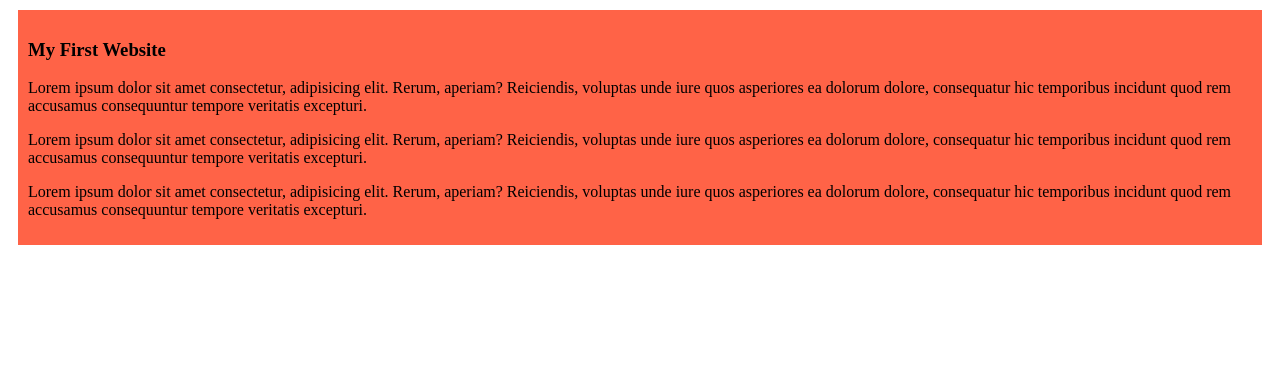
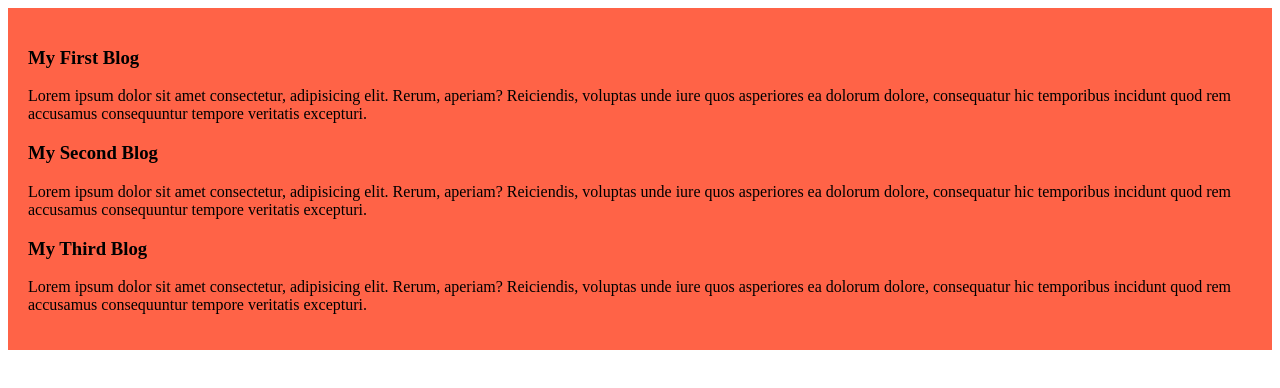
Before and after one commit to razaulkarim2410/my-first-github-repo, a plain HTML site: page index.html in a window 1280 px wide. Drawn offline with Linux system fonts and the light colour scheme.

Commit message:
added the second and third blog

```diff
--- a/index.html
+++ b/index.html
@@ -8,13 +8,15 @@
 </head>
 <body>
   <div>
-    <h3>My First Website</h3>
+    <h3>My First Blog</h3>
     <p>
       Lorem ipsum dolor sit amet consectetur, adipisicing elit. Rerum, aperiam? Reiciendis, voluptas unde iure quos asperiores ea dolorum dolore, consequatur hic temporibus incidunt quod rem accusamus consequuntur tempore veritatis excepturi.
     </p>
+    <h3>My Second Blog</h3>
     <p>
       Lorem ipsum dolor sit amet consectetur, adipisicing elit. Rerum, aperiam? Reiciendis, voluptas unde iure quos asperiores ea dolorum dolore, consequatur hic temporibus incidunt quod rem accusamus consequuntur tempore veritatis excepturi.
     </p>
+    <h3>My Third Blog</h3>
     <p>
       Lorem ipsum dolor sit amet consectetur, adipisicing elit. Rerum, aperiam? Reiciendis, voluptas unde iure quos asperiores ea dolorum dolore, consequatur hic temporibus incidunt quod rem accusamus consequuntur tempore veritatis excepturi.
     </p>
--- a/styles2/blog2.css
+++ b/styles2/blog2.css
@@ -1,5 +1,5 @@
 div{
   background-color: tomato;
-  padding: 10px;
-  margin: 10px;
+  padding: 20px;
+  margin-bottom: 30px;
 }
```
